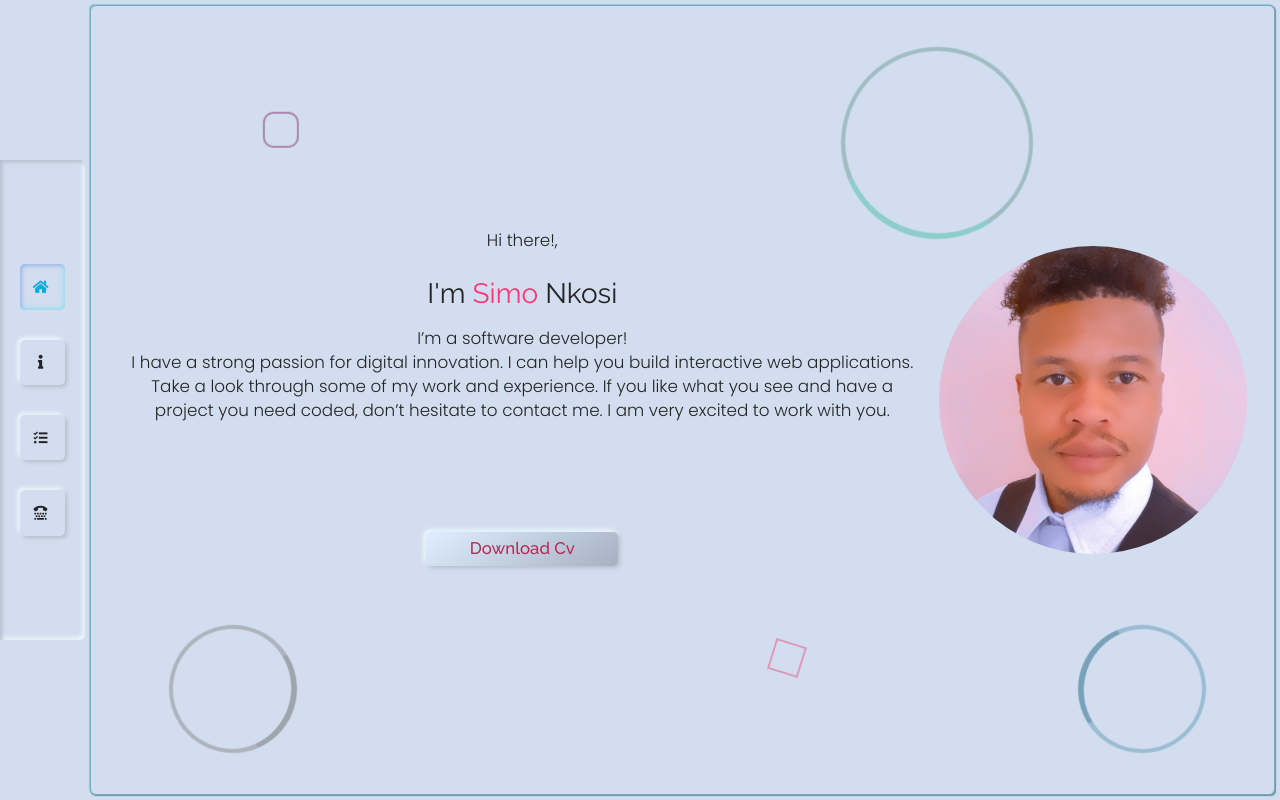
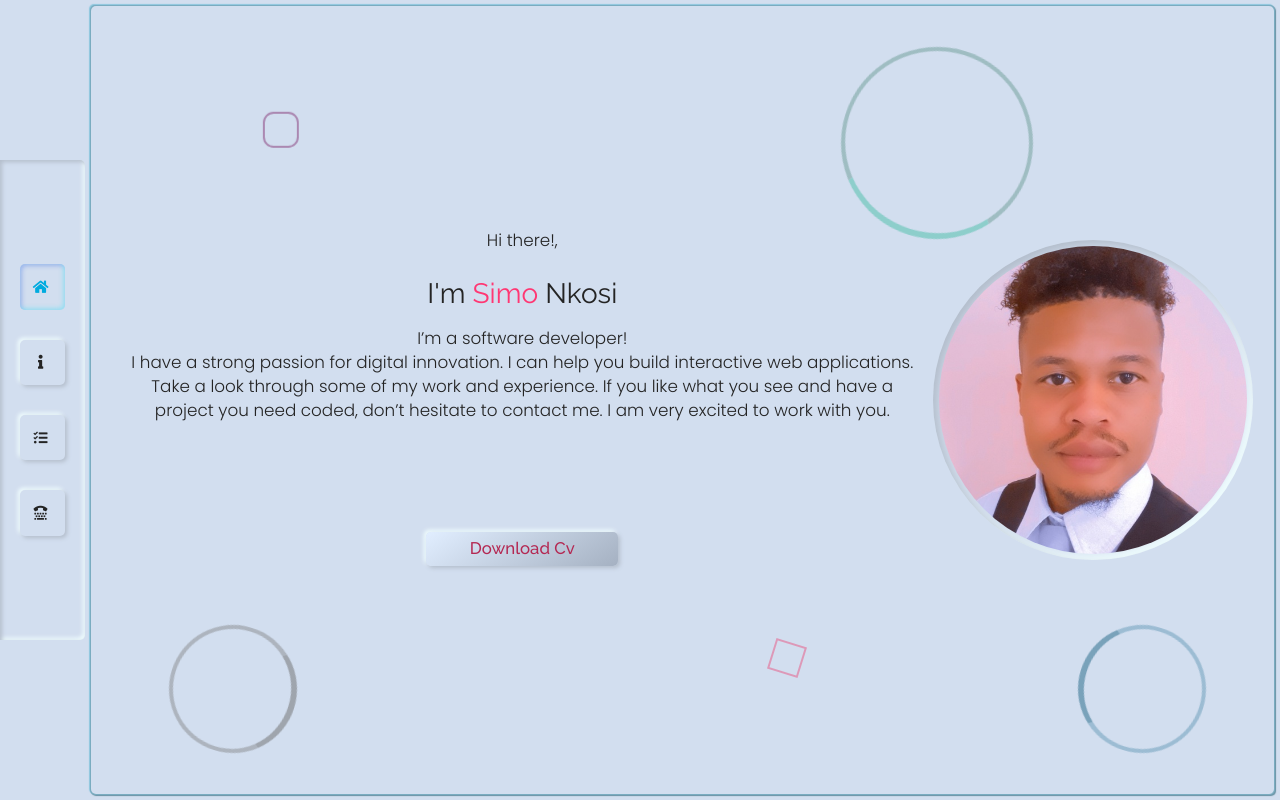
Before and after one commit to KDlamini/Portfolio, a React (Create React App) app: page / in a window 1280 px wide. Built offline with nearby package versions, Linux system fonts and the light colour scheme.

Commit message:
Update profile image box shadow.

```diff
--- a/src/styles/homepage/Home.css
+++ b/src/styles/homepage/Home.css
@@ -93,8 +93,8 @@
   height: 25vw;
   border-radius: 50%;
   background: #d2deef;
-  -webkit-box-shadow: inset 2px 2px 4px #b3bdcb, inset -2px -2px px #f2ffff;
-          box-shadow: inset 2px 2px 4px #b3bdcb, inset -2px -2px px #f2ffff;
+  -webkit-box-shadow: inset 5px 5px 10px #b3bdcb, inset -5px -5px 10px #f2ffff;
+          box-shadow: inset 5px 5px 10px #b3bdcb, inset -5px -5px 10px #f2ffff;
 }
 
 .profile-img {
--- a/src/styles/homepage/Home.scss
+++ b/src/styles/homepage/Home.scss
@@ -59,7 +59,7 @@
   height: 25vw;
   border-radius: 50%;
   background: $bg-color;
-  box-shadow: $inner-shadow;
+  box-shadow: inset 5px 5px 10px #b3bdcb, inset -5px -5px 10px #f2ffff;
 }
 
 .profile-img {
```
Also changed, not shown: 1 other file (tests, documents, lock files or other folders).
